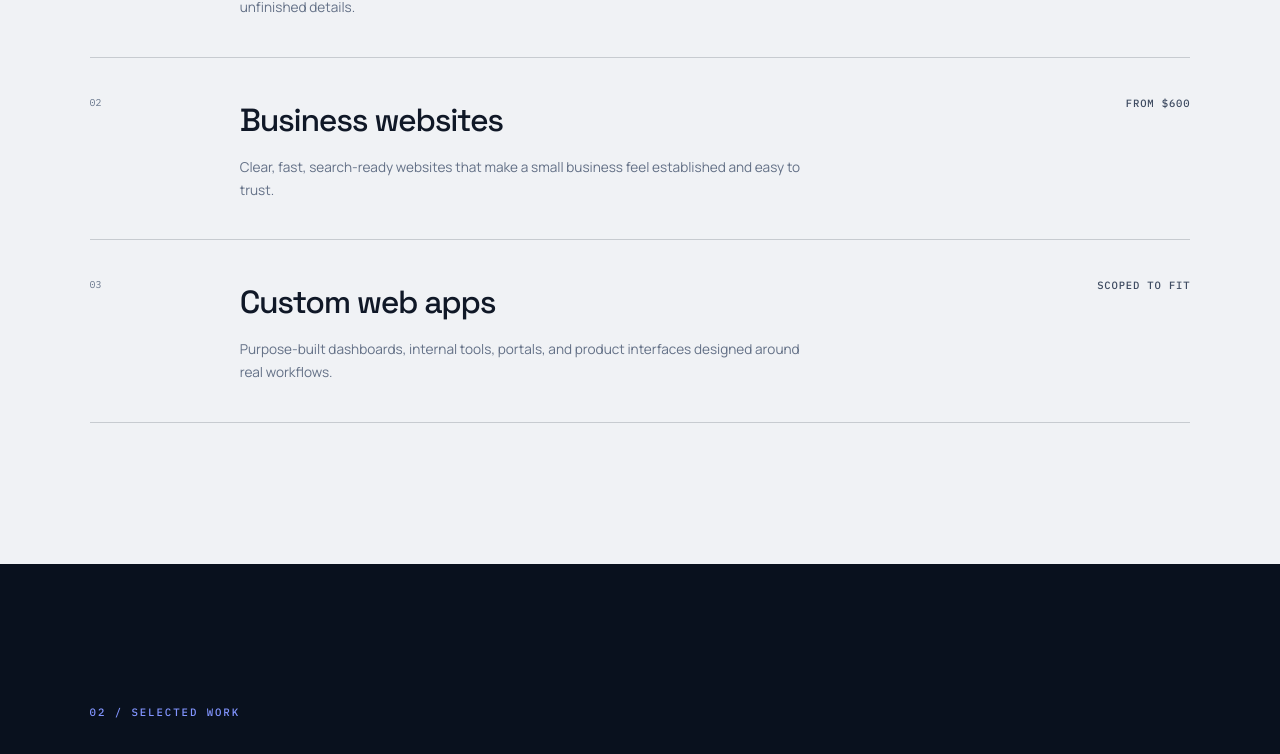
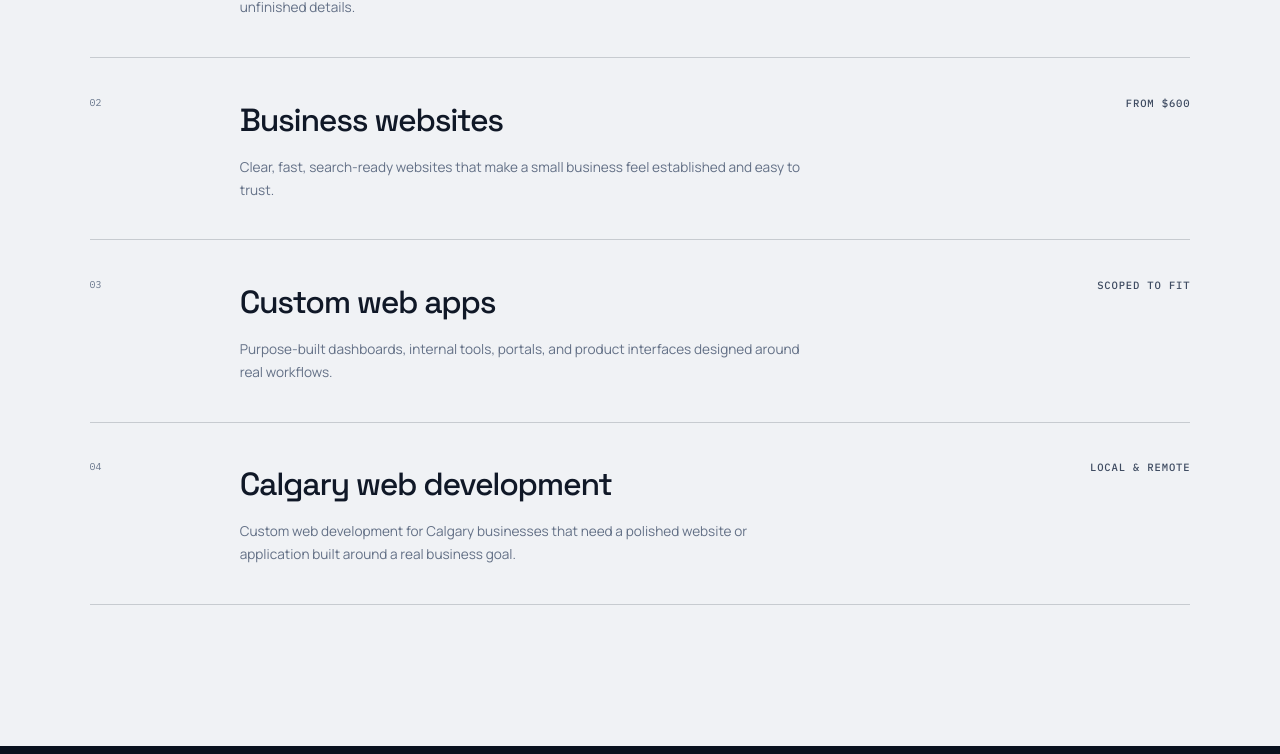
Before and after one commit to GorevitchAndrey/web-solution, a Next.js app: page / in a window 1280 px wide. Shown: the part 1292-2046 px from the top of the page. Built offline with nearby package versions, Linux system fonts and the light colour scheme; no server answers.

Commit message:
Link homepage to SEO service pages

```diff
--- a/app/page.tsx
+++ b/app/page.tsx
@@ -1,5 +1,5 @@
 const samples = [
-    {
+  {
     href: "/work/pizza-website",
     index: "00",
     name: "Canto",
@@ -52,21 +52,31 @@ const samples = [
 const services = [
   {
     number: "01",
+    href: "/services/website-fixes",
     title: "Website fixes",
     price: "From $100",
     description: "Focused help for broken layouts, slow pages, mobile issues, forms, integrations, and unfinished details.",
   },
   {
     number: "02",
+    href: "/services/business-websites",
     title: "Business websites",
     price: "From $600",
     description: "Clear, fast, search-ready websites that make a small business feel established and easy to trust.",
   },
   {
     number: "03",
+    href: "/services/custom-web-app-development",
     title: "Custom web apps",
     price: "Scoped to fit",
     description: "Purpose-built dashboards, internal tools, portals, and product interfaces designed around real workflows.",
+  },
+  {
+    number: "04",
+    href: "/services/web-development-calgary",
+    title: "Calgary web development",
+    price: "Local & remote",
+    description: "Custom web development for Calgary businesses that need a polished website or application built around a real business goal.",
   },
 ];
 
@@ -75,7 +85,7 @@ const siteUrl = process.env.NEXT_PUBLIC_SITE_URL || "https://easy-web-solution.c
 const structuredData = {
   "@context": "https://schema.org",
   "@type": "ProfessionalService",
-  name: "Andrii Web Development",
+  name: "Easy Web Solution",
   url: siteUrl,
   email: "mailto:doc.horevych@gmail.com",
   telephone: "+18252883116",
@@ -98,6 +108,7 @@ const structuredData = {
       itemOffered: {
         "@type": "Service",
         name: service.title,
+        url: `${siteUrl}${service.href}`,
         description: service.description,
       },
     })),
@@ -198,7 +209,7 @@ export default function Home() {
           A<span>/</span>
         </a>
         <nav aria-label="Main navigation">
-          <a href="#services">Services</a>
+          <a href="/services">Services</a>
           <a href="#work">Work</a>
           <a href="#about">About</a>
         </nav>
@@ -239,14 +250,14 @@ export default function Home() {
         </div>
         <div className="home-service-list">
           {services.map((service) => (
-            <article className="home-service-row" key={service.number}>
+            <a className="home-service-row" href={service.href} key={service.number}>
               <span>{service.number}</span>
               <div>
                 <h3>{service.title}</h3>
                 <p>{service.description}</p>
               </div>
               <strong>{service.price}</strong>
-            </article>
+            </a>
           ))}
         </div>
       </section>
```
